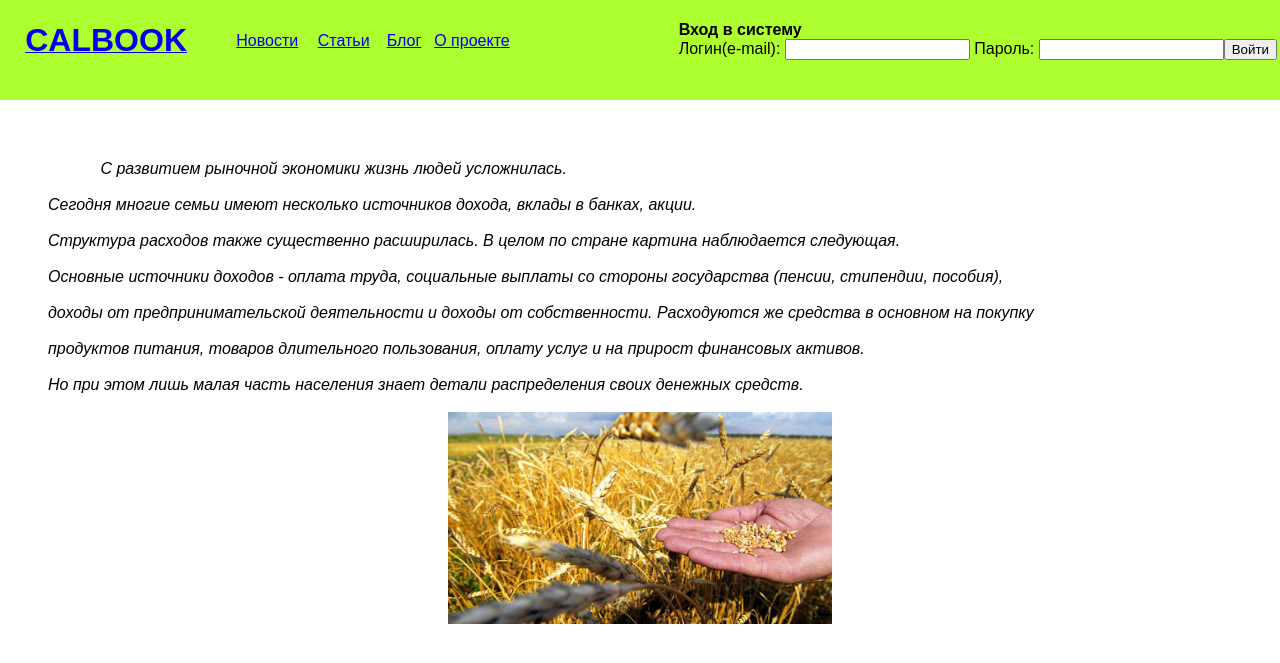
After one commit to TitoAlehandro/calc, a Django app: template templates/articles.html in a window 1280 px wide. The commit adds this page. Shown: the top 663 px of the page. Run offline with Django 3.2, Linux system fonts and the light colour scheme; the template is opened without the code that fills it, so the values that code supplies are empty; some libraries are stand-ins or nearby versions.

Commit message:
[new] - content to articles,about,blog

```diff
--- /dev/null
+++ b/templates/articles.html
@@ -0,0 +1,22 @@
+{% extends "base.html" %}
+
+{% block all_title %}О проекте{% endblock %}
+
+{% block about %}
+<div>
+  <br><br><br>
+    <i>
+        &emsp;&emsp;&emsp; &emsp;&emsp;&emsp;С развитием рыночной экономики жизнь людей усложнилась. <br><br>
+        &emsp;&emsp;&emsp;Сегодня многие семьи имеют несколько источников дохода, вклады в банках, акции. <br><br>
+        &emsp;&emsp;&emsp;Структура расходов также существенно расширилась. В целом по стране картина наблюдается следующая. <br><br>
+        &emsp;&emsp;&emsp;Основные источники доходов - оплата труда, социальные выплаты со стороны государства (пенсии, стипендии, пособия), <br><br>
+        &emsp;&emsp;&emsp;доходы от предпринимательской деятельности и доходы от собственности. Расходуются же средства в основном на покупку <br><br>
+        &emsp;&emsp;&emsp;продуктов питания, товаров длительного пользования, оплату услуг и на прирост финансовых активов. <br><br>
+        &emsp;&emsp;&emsp;Но при этом лишь малая часть населения знает детали распределения своих денежных средств.<br><br>
+     </i>
+
+    <div align="center">
+        <img width="30%" height="30%" alt="Просмотреть" src="/media/images/roj.jpg"></a>
+    </div>
+</div>
+{% endblock %}
--- a/templates/base.html
+++ b/templates/base.html
@@ -83,21 +83,21 @@
 			</td>
 			<td>
 			  <div align="left">
-				<font size=3> <a href="/accounts/logout/">
+				<font size=3> <a href="/news/">
 					Новости
 				</a></font>
 			  </div>
 			</td>
 			<td>
 			  <div align="left">
-				<font size=3> <a href="/accounts/logout/">
+				<font size=3> <a href="/articles/">
 					Статьи
 				</a></font>
 			  </div>
 			</td>
 			<td>
 			  <div align="left">
-				<font size=3> <a href="/accounts/logout/">
+				<font size=3> <a href="/blog/">
 					Блог
 				</a></font>
 			  </div>
--- a/urls.py
+++ b/urls.py
@@ -12,9 +12,13 @@ urlpatterns = patterns('',
                        # существующие шаблоны располагаются здесь...
                        (r"^$", "views.index"),
                        (r"^about/$", "views.about"),
+                       (r"^news/$", "views.news"),
+                       (r"^articles/$", "views.articles"),
+                       (r"^blog/$", "views.blog"),
                        (r"^accounts/", include("accounts.urls")),
                        (r'^admin/', include(admin.site.urls)),
                        (r"^book/", include("book.urls")),
+
                        )
 
 urlpatterns += staticfiles_urlpatterns()
```
Also changed, not shown: templates/about.html (+6 -3 lines), templates/blog.html (added, +13 -0 lines), templates/news.html (added, +21 -0 lines), views.py (+18 -0 lines), media/images/1903.jpg (added), media/images/roj.jpg (added), media/images/sky.jpg (added).
